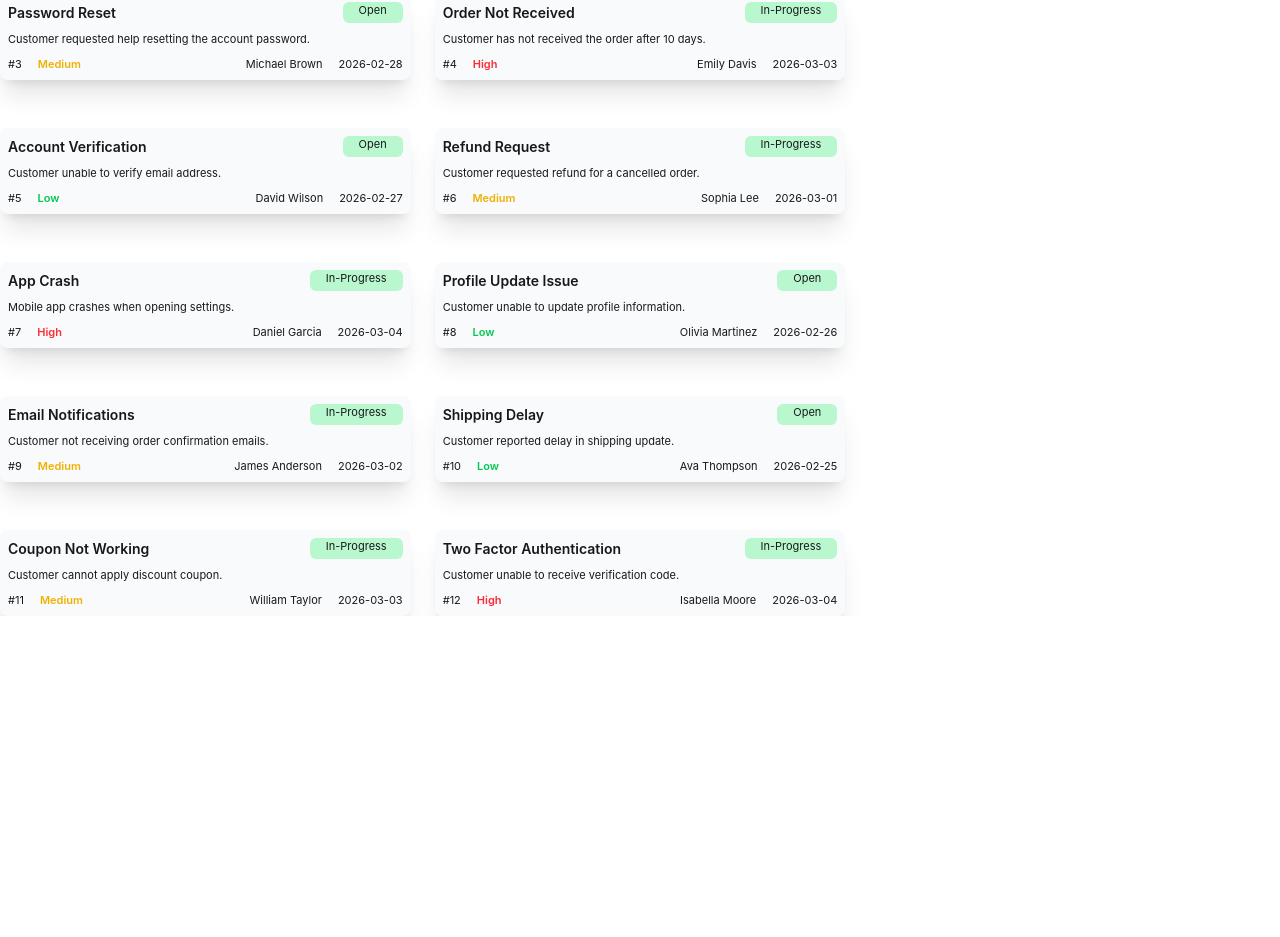
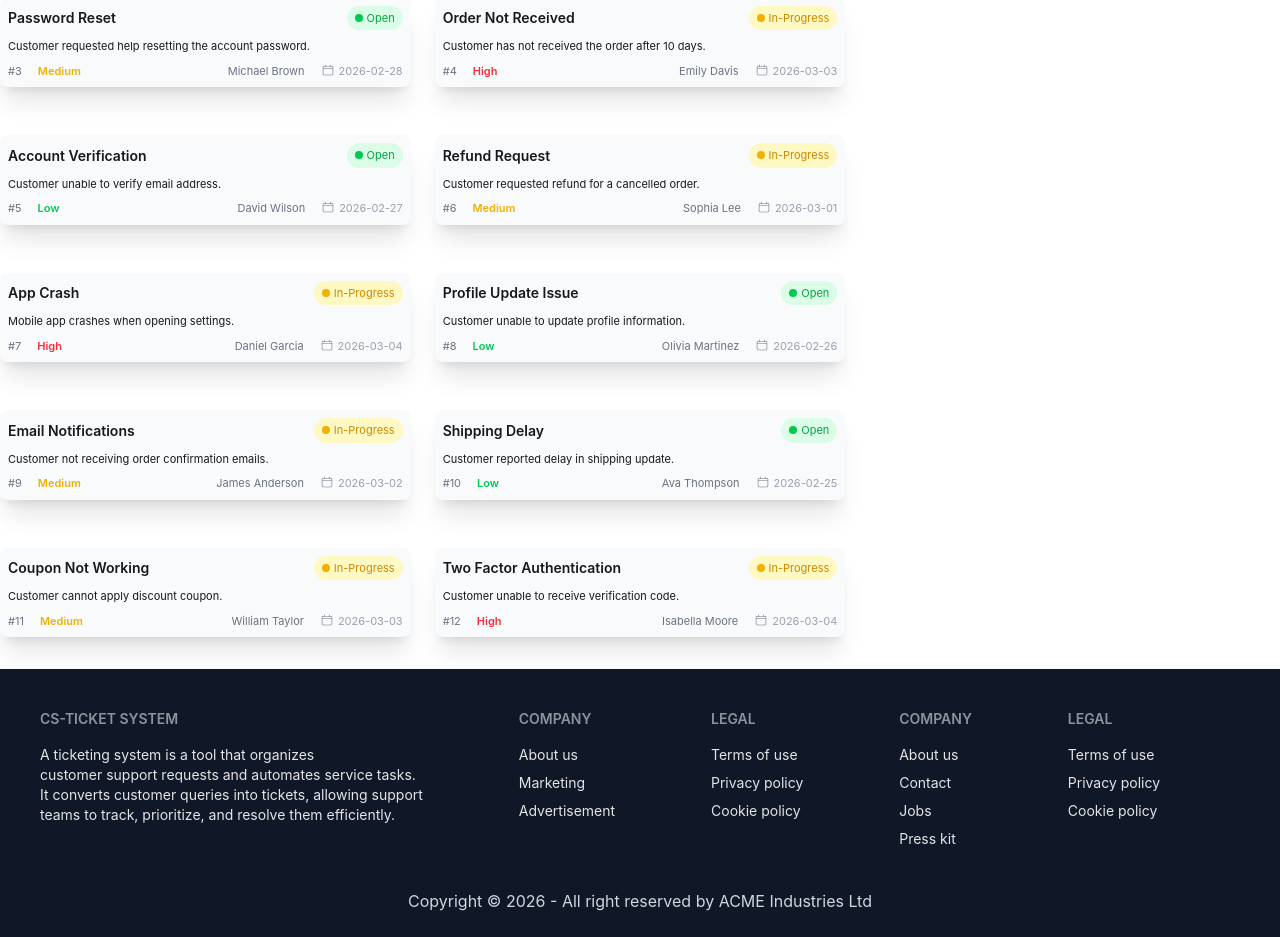
Before and after one commit to Afsana-Jannat/ticket-system, a React (Vite) app: page / in a window 1280 px wide. Shown: the part 558-1495 px from the top of the page. Before the commit the page ends 1174 px from the top, so only its background shows below. Built offline with nearby package versions, Linux system fonts and the light colour scheme.

Commit message:
modify card design

```diff
--- a/package.json
+++ b/package.json
@@ -13,6 +13,7 @@
     "@tailwindcss/vite": "^4.2.1",
     "react": "^19.2.0",
     "react-dom": "^19.2.0",
+    "react-icons": "^5.6.0",
     "tailwindcss": "^4.2.1"
   },
   "devDependencies": {
--- a/src/App.jsx
+++ b/src/App.jsx
@@ -4,6 +4,7 @@ import './App.css'
 import Banner from './components/Banner/Banner'
 import CustomerTickets from './components/CustomerTickets/CustomerTickets'
 import Navbar from './components/Navbar/Navbar'
+import Footer from './components/Footer/Footer'
 
 const fetchTickets = async () => {
   const res = await fetch("/ticket.json")
@@ -22,6 +23,8 @@ function App() {
       <Suspense fallback={<span className='loading loading-spinner loading-xl'></span>}>
         <CustomerTickets ticketPromise={ticketPromise}></CustomerTickets>
       </Suspense>
+
+      <Footer></Footer>
     </div>
   )
 }
--- a/src/components/CustomerTickets/CustomerTickets.jsx
+++ b/src/components/CustomerTickets/CustomerTickets.jsx
@@ -1,4 +1,5 @@
 import React, { use } from 'react';
+import { CiCalendar } from "react-icons/ci";
 
 const CustomerTickets = ({ ticketPromise }) => {
     const ticketData = use(ticketPromise)
@@ -12,17 +13,39 @@ const CustomerTickets = ({ ticketPromise }) => {
 
                 <div className='grid grid-cols-1 md:grid-cols-2  gap-6'>
                     {
-                        ticketData.map(ticket => <div>
+                        ticketData.map(ticket =>
+                            <div key={ticket.id}>
                                 <div className="card mt-6 shadow-xl bg-gray-50 card-xs">
                                     <div className="card-body">
                                         <div className='flex justify-between'>
                                             <h2 className="card-title">{ticket.title}</h2>
-                                        <span className='rounded-md pl-4 pr-4 bg-green-200'>{ticket.status}</span>
+                                            {/* status part */}
+                                            <span
+                                                className={`flex items-center gap-1 px-2 py-1 rounded-full
+                                            ${ticket.status === "Open"
+                                                        ? "bg-green-100 text-green-600"
+                                                        : ticket.status === "In-Progress"
+                                                            ? "bg-yellow-100 text-yellow-600"
+                                                            : "bg-blue-100 text-blue-600"
+                                                    }`}
+                                            >
+                                                <span
+                                                    className={`w-2 h-2 rounded-full
+                                            ${ticket.status === "Open"
+                                                            ? "bg-green-500"
+                                                            : ticket.status === "In-Progress"
+                                                                ? "bg-yellow-500"
+                                                                : "bg-blue-500"
+                                                        }`}
+                                                ></span>
+
+                                                {ticket.status}
+                                            </span>
                                         </div>
                                         <p>{ticket.description}</p>
                                         <div className='flex gap-3 justify-between'>
                                             <div className='flex gap-4'>
-                                            <h2>#{ticket.id}</h2>
+                                                <h2 className='text-gray-500'>#{ticket.id}</h2>
                                                 <span
                                                     className={`font-semibold
                                                 ${ticket.priority === "High"
@@ -36,8 +59,8 @@ const CustomerTickets = ({ ticketPromise }) => {
                                                 </span>
                                             </div>
                                             <div className='flex gap-4'>
-                                            <h2>{ticket.customer}</h2>
-                                            <h2>{ticket.createdAt}</h2>
+                                                <h2 className='text-gray-500'>{ticket.customer}</h2>
+                                                <h2 className='text-gray-400 flex gap-1'><CiCalendar className='text-sm text-gray-500' />{ticket.createdAt}</h2>
                                             </div>
                                         </div>
                                     </div>
@@ -49,8 +72,15 @@ const CustomerTickets = ({ ticketPromise }) => {
             </div>
 
             {/* counting section */}
-            <div className='text-gray-600 font-bold'>
-                <h2>Ticket Status</h2>
+            <div>
+                <div>
+                    <h2 className='text-gray-600 font-bold'>Ticket Status</h2>
+                    <span className='text-gray-500 text-sm'>Select a ticket to add to Task status</span>
+                </div>
+                <div>
+                    <h2 className='text-gray-600 mt-6 font-bold'>Resolved Task</h2>
+                    <span className='text-gray-500 text-sm'>No resolved task yet.</span>
+                </div>
             </div>
         </div>
     );
--- /dev/null
+++ b/src/components/Footer/Footer.jsx
@@ -0,0 +1,48 @@
+import React from 'react';
+
+const Footer = () => {
+    return (
+        <div className='bg-gray-900 mt-8 text-neutral-content'>
+            <div>
+                <footer className="footer sm:footer-horizontal  p-10">
+                    <nav>
+                        <h6 className="footer-title">CS-Ticket System</h6>
+                        <p>A ticketing system is a tool that organizes <br />customer support requests and automates service tasks. <br /> It converts customer queries into tickets, allowing support <br />teams to track, prioritize, and resolve them efficiently.</p>
+                    </nav>
+                    <nav>
+                        <h6 className="footer-title">Company</h6>
+                        <a className="link link-hover">About us</a>
+                        <a className="link link-hover">Marketing</a>
+                        <a className="link link-hover">Advertisement</a>
+                    </nav>
+
+                    <nav>
+                        <h6 className="footer-title">Legal</h6>
+                        <a className="link link-hover">Terms of use</a>
+                        <a className="link link-hover">Privacy policy</a>
+                        <a className="link link-hover">Cookie policy</a>
+                    </nav>
+                    <nav>
+                        <h6 className="footer-title">Company</h6>
+                        <a className="link link-hover">About us</a>
+                        <a className="link link-hover">Contact</a>
+                        <a className="link link-hover">Jobs</a>
+                        <a className="link link-hover">Press kit</a>
+                    </nav>
+                    <nav>
+                        <h6 className="footer-title">Legal</h6>
+                        <a className="link link-hover">Terms of use</a>
+                        <a className="link link-hover">Privacy policy</a>
+                        <a className="link link-hover">Cookie policy</a>
+                    </nav>
+
+                </footer>
+            </div>
+            <aside className='text-center'>
+                <p className='pb-6 text-gray-300'>Copyright © {new Date().getFullYear()} - All right reserved by ACME Industries Ltd</p>
+            </aside>
+        </div>
+    );
+};
+
+export default Footer;
```
Also changed, not shown: 1 other file (tests, documents, lock files or other folders). Lines whose indentation alone changed are shown as unchanged.
